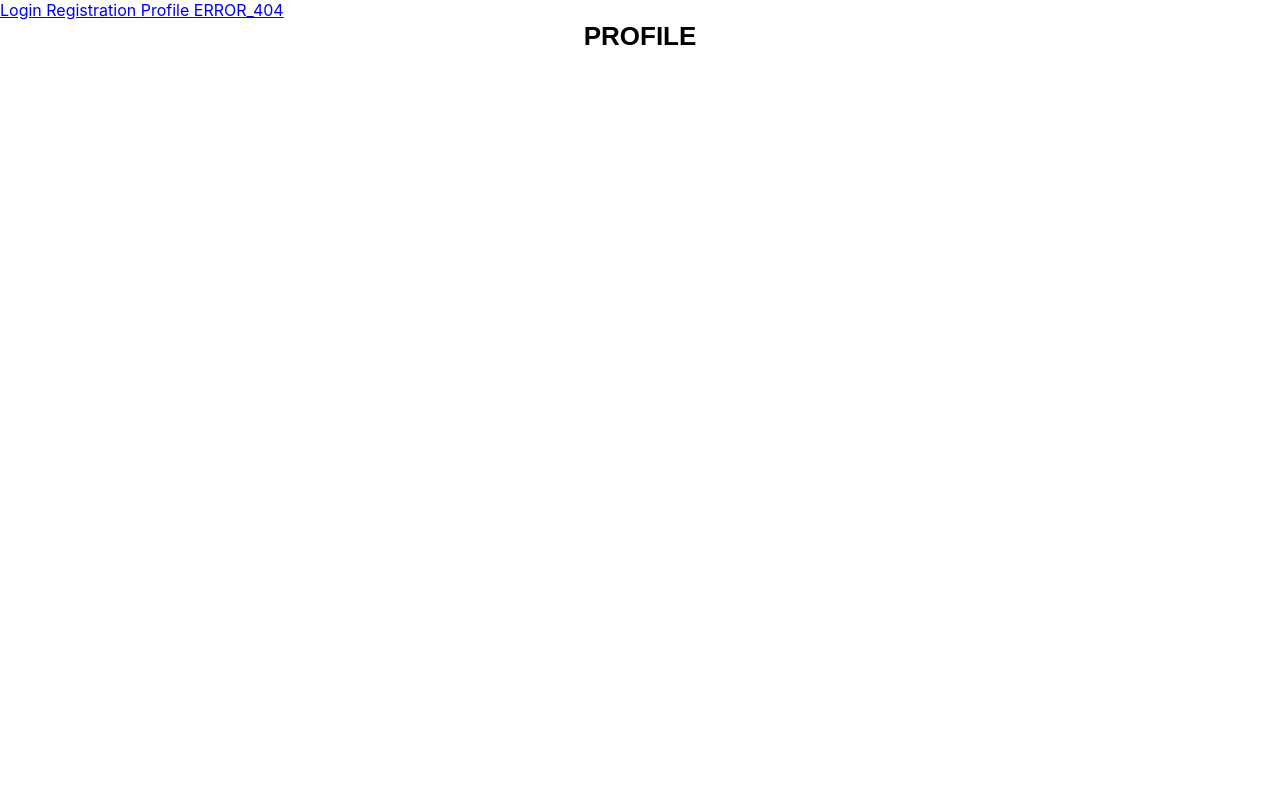
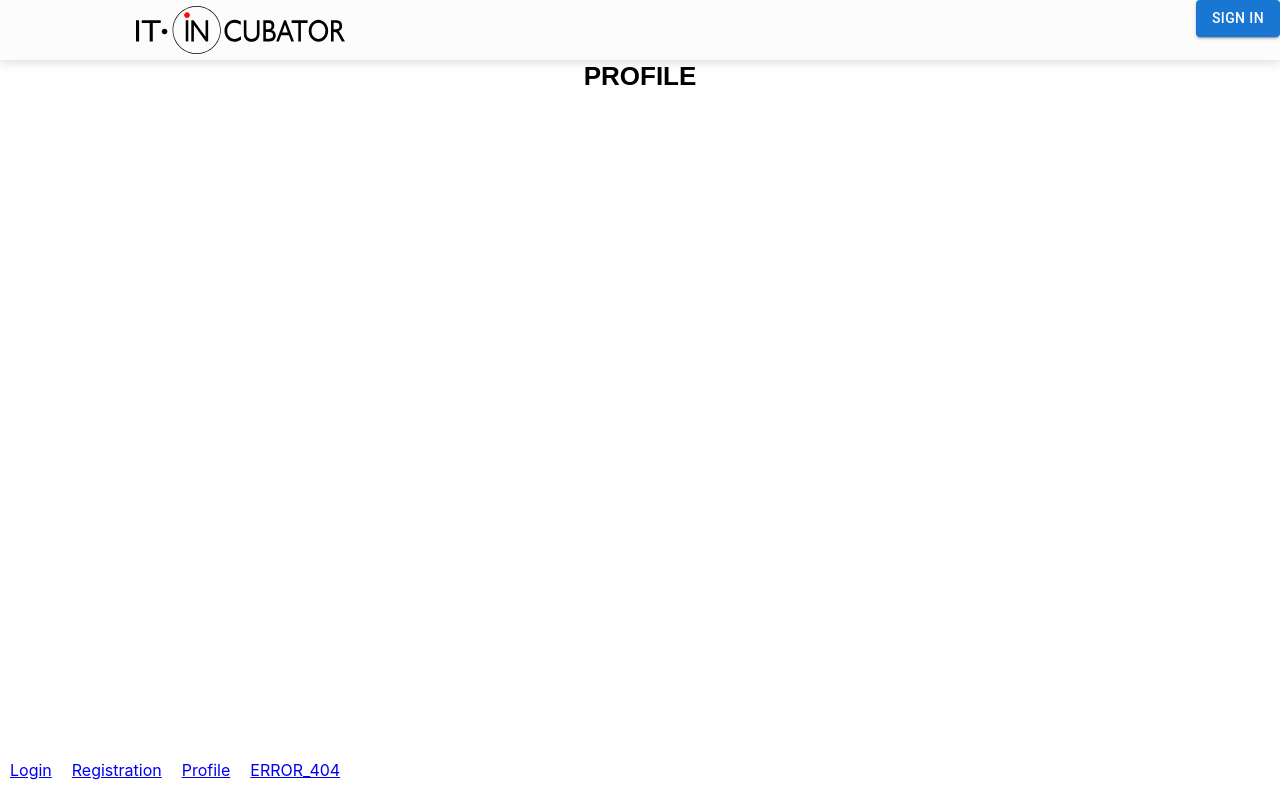
Before and after one commit to PasterZOOM/cards, a React (Create React App) app: page /#/profile in a window 1280 px wide. Built offline with nearby package versions, Linux system fonts and the light colour scheme; no server answers; the HTML template or start-up script is replaced by a standard one.

Commit message:
ready component Register

```diff
--- a/src/app/App.tsx
+++ b/src/app/App.tsx
@@ -1,11 +1,32 @@
-import React from 'react';
+import React, { useEffect } from 'react';
 
+import { CircularProgress } from '@mui/material';
+
+import { initializeApp } from './appReducer';
+
+import { getInitialized } from 'app/appSelectors';
 import { ErrorSnackbar } from 'common/components/ErrorSnackbar/ErrorSnackbar';
 import { Header } from 'common/components/Header/Header';
 import { Pages } from 'common/components/Pages/Pages';
+import { useAppDispatch, useAppSelector } from 'common/hooks/hooks';
 import { ReturnComponentType } from 'types/ReturnComponentType';
 
 export const App = (): ReturnComponentType => {
+  const isInitialized = useAppSelector(getInitialized);
+  const dispatch = useAppDispatch();
+
+  useEffect(() => {
+    dispatch(initializeApp());
+  }, [dispatch]);
+
+  if (!isInitialized) {
+    return (
+      <div style={{ position: 'fixed', top: '30%', textAlign: 'center', width: '100%' }}>
+        <CircularProgress />
+      </div>
+    );
+  }
+
   return (
     <div>
       <ErrorSnackbar />
--- a/src/app/appReducer.ts
+++ b/src/app/appReducer.ts
@@ -8,43 +8,46 @@ import { AppThunkType } from 'types/AppRootStateTypes';
 const initialState = {
   status: requestStatus.IDLE,
   error: null as string | null,
-  isInitialized: false,
+  isInitialized: true,
 };
 
 const slice = createSlice({
   name: 'app',
   initialState,
   reducers: {
-    setAppStatusAC(state, action: PayloadAction<{ status: requestStatus }>) {
+    setAppStatus(state, action: PayloadAction<{ status: requestStatus }>) {
       state.status = action.payload.status;
     },
-    setAppErrorAC(state, action: PayloadAction<{ error: string | null }>) {
+    setAppError(state, action: PayloadAction<{ error: string | null }>) {
       state.error = action.payload.error;
     },
-    setIsInitializedAC(state, action: PayloadAction<{ isInitialized: boolean }>) {
+    setIsInitialized(state, action: PayloadAction<{ isInitialized: boolean }>) {
       state.isInitialized = action.payload.isInitialized;
     },
   },
 });
 
 export const appReducer = slice.reducer;
-export const { setAppStatusAC, setAppErrorAC, setIsInitializedAC } = slice.actions;
+export const { setAppStatus, setAppError, setIsInitialized } = slice.actions;
 
 // thunks
-export const initializeAppTC = (): AppThunkType => async dispatch => {
+export const initializeApp = (): AppThunkType => async dispatch => {
   try {
-    dispatch(setAppStatusAC({ status: requestStatus.LOADING }));
+    dispatch(setAppStatus({ status: requestStatus.LOADING }));
     await cardsAPI.me;
-    dispatch(setAppStatusAC({ status: requestStatus.SUCCEEDED }));
+
+    dispatch(setAppStatus({ status: requestStatus.SUCCEEDED }));
+    dispatch(setIsInitialized({ isInitialized: true }));
   } catch (e) {
     const err = e as Error | AxiosError<{ error: string }>;
 
+    dispatch(setIsInitialized({ isInitialized: true }));
     if (axios.isAxiosError(err)) {
       const error = err.response?.data ? err.response.data.error : err.message;
 
-      dispatch(setAppErrorAC({ error }));
+      dispatch(setAppError({ error }));
     } else {
-      dispatch(setAppErrorAC({ error: `Native error ${err.message}` }));
+      dispatch(setAppError({ error: `Native error ${err.message}` }));
     }
   }
 };
--- /dev/null
+++ b/src/app/appSelectors.ts
@@ -0,0 +1,4 @@
+import { AppRootStateType } from 'types/AppRootStateTypes';
+
+export const getInitialized = (state: AppRootStateType): boolean =>
+  state.app.isInitialized;
--- a/src/common/components/ErrorSnackbar/ErrorSnackbar.tsx
+++ b/src/common/components/ErrorSnackbar/ErrorSnackbar.tsx
@@ -3,7 +3,7 @@ import React from 'react';
 import MuiAlert, { AlertProps } from '@mui/material/Alert';
 import Snackbar from '@mui/material/Snackbar';
 
-import { setAppErrorAC } from 'app/appReducer';
+import { setAppError } from 'app/appReducer';
 import { useAppDispatch, useAppSelector } from 'common/hooks/hooks';
 import { ReturnComponentType } from 'types/ReturnComponentType';
 
@@ -19,7 +19,7 @@ export const ErrorSnackbar = (): ReturnComponentType => {
     if (reason === 'clickaway') {
       return;
     }
-    dispatch(setAppErrorAC({ error: null }));
+    dispatch(setAppError({ error: null }));
   };
 
   return (
--- /dev/null
+++ b/src/common/components/Header/Header.module.css
@@ -0,0 +1,25 @@
+.main {
+    height: 60px;
+    width: 100%;
+    background: #FCFCFC;
+    box-shadow: 0 2px 10px rgba(109, 109, 109, 0.25), inset 0 1px 0 rgba(255, 255, 255, 0.3);
+}
+
+.logo {
+    margin: 6px 0 0 136px;
+}
+
+.button {
+    float: right;
+    margin: 12px 136px 0 0;
+}
+
+
+.helper {
+    position: absolute;
+    bottom: 20px;
+}
+
+.helperItem {
+    margin: 10px;
+}
--- a/src/common/components/Header/Header.tsx
+++ b/src/common/components/Header/Header.tsx
@@ -1,17 +1,37 @@
 import React from 'react';
 
+import Button from '@mui/material/Button/Button';
 import { NavLink } from 'react-router-dom';
 
+import styles from './Header.module.css';
+
+import logo from 'assets/images/logo.svg';
 import { path } from 'enums/path';
 import { ReturnComponentType } from 'types/ReturnComponentType';
 
 export const Header = (): ReturnComponentType => {
   return (
     <div>
-      <NavLink to={path.LOGIN}> Login </NavLink>
-      <NavLink to={path.REGISTRATION}> Registration </NavLink>
-      <NavLink to={path.PROFILE}> Profile </NavLink>
-      <NavLink to="/a"> ERROR_404 </NavLink>
+      <div className={styles.main}>
+        <img src={logo} alt="logo" className={styles.logo} />
+        <Button variant="contained" color="primary" className={styles.button}>
+          Sign in
+        </Button>
+      </div>
+      <div className={styles.helper}>
+        <NavLink to={path.LOGIN} className={styles.helperItem}>
+          Login
+        </NavLink>
+        <NavLink to={path.REGISTRATION} className={styles.helperItem}>
+          Registration
+        </NavLink>
+        <NavLink to={path.PROFILE} className={styles.helperItem}>
+          Profile
+        </NavLink>
+        <NavLink to="/a" className={styles.helperItem}>
+          ERROR_404
+        </NavLink>
+      </div>
     </div>
   );
 };
--- a/src/features/Register/FormRegister/FormRegister.tsx
+++ b/src/features/Register/FormRegister/FormRegister.tsx
@@ -10,6 +10,7 @@ import { PasswordField } from 'common/components/Forms/PasswordField/PasswordFie
 import { SubmitButton } from 'common/components/Forms/SubmitButton/SubmitButton';
 import { useAppDispatch, useAppSelector } from 'common/hooks/hooks';
 import { toggleSubmitButton } from 'features/Register/registerReducer';
+import { getRegisterButtonActive } from 'features/Register/registerSelectors';
 import { ReturnComponentType } from 'types/ReturnComponentType';
 
 type PropsType = {
@@ -17,13 +18,13 @@ type PropsType = {
 };
 export const FormRegister: React.FC<PropsType> = ({ formik }): ReturnComponentType => {
   const { isValid, touched } = { ...formik };
-  const submitButtonActive = useAppSelector(state => state.register.submitButtonActive);
+  const registerButtonActive = useAppSelector(getRegisterButtonActive);
   const dispatch = useAppDispatch();
 
   useEffect(() => {
     if (isValid && touched.email)
-      dispatch(toggleSubmitButton({ submitButtonActive: true }));
-    else dispatch(toggleSubmitButton({ submitButtonActive: false }));
+      dispatch(toggleSubmitButton({ registerButtonActive: true }));
+    else dispatch(toggleSubmitButton({ registerButtonActive: false }));
   }, [isValid, touched, dispatch]);
 
   return (
@@ -39,7 +40,7 @@ export const FormRegister: React.FC<PropsType> = ({ formik }): ReturnComponentTy
           <PasswordField name="confirmPassword" label="Confirm Password" />
         </div>
         <div className={styles.submitButton}>
-          <SubmitButton label="Sing Up" disabled={!submitButtonActive} />
+          <SubmitButton label="Sing Up" disabled={!registerButtonActive} />
         </div>
       </FormGroup>
     </Form>
--- a/src/features/Register/Register.module.css
+++ b/src/features/Register/Register.module.css
@@ -33,4 +33,21 @@ h1 {
 span {
     display: block;
     margin: 0 0 10px;
+    font-family: 'Montserrat', sans-serif;
+    font-style: normal;
+    font-weight: 600;
+    font-size: 14px;
+    line-height: 24px;
+    opacity: 0.5;
+    color: #000000;
 }
+
+.link {
+    text-decoration-line: underline;
+    color: #366EFF;
+    font-family: 'Montserrat', sans-serif;
+    font-style: normal;
+    font-weight: 600;
+    font-size: 16px;
+    line-height: 24px;
+}
--- a/src/features/Register/Register.tsx
+++ b/src/features/Register/Register.tsx
@@ -9,6 +9,7 @@ import { useAppDispatch, useAppSelector } from 'common/hooks/hooks';
 import { path } from 'enums/path';
 import { FormRegister } from 'features/Register/FormRegister/FormRegister';
 import { createUser } from 'features/Register/registerReducer';
+import { getRegistered } from 'features/Register/registerSelectors';
 import { RegisterFormType } from 'features/Register/RegisterTypes';
 import { validateRegisterForm } from 'features/Register/validateRegisterForm';
 import { ReturnComponentType } from 'types/ReturnComponentType';
@@ -20,7 +21,7 @@ const registerInitialValues = {
 };
 
 export const Register = (): ReturnComponentType => {
-  const isRegistered = useAppSelector(state => state.register.isRegistered);
+  const isRegistered = useAppSelector(getRegistered);
   const dispatch = useAppDispatch();
 
   const submitRegisterForm = (values: RegisterFormType): void => {
@@ -42,7 +43,9 @@ export const Register = (): ReturnComponentType => {
         {formik => <FormRegister formik={formik} />}
       </Formik>
       <span>Do you have an account?</span>
-      <NavLink to={path.LOGIN}>Sign In</NavLink>
+      <NavLink to={path.LOGIN} className={styles.link}>
+        Sign In
+      </NavLink>
     </div>
   );
 };
--- /dev/null
+++ b/src/features/Register/registerSelectors.ts
@@ -0,0 +1,6 @@
+import { AppRootStateType } from 'types/AppRootStateTypes';
+
+export const getRegisterButtonActive = (state: AppRootStateType): boolean =>
+  state.register.registerButtonActive;
+export const getRegistered = (state: AppRootStateType): boolean =>
+  state.register.isRegistered;
```
Also changed, not shown: src/features/Register/registerReducer.ts (+12 -12 lines), src/types/ActionTypes.ts (+4 -4 lines), src/assets/images/logo.svg (added).
